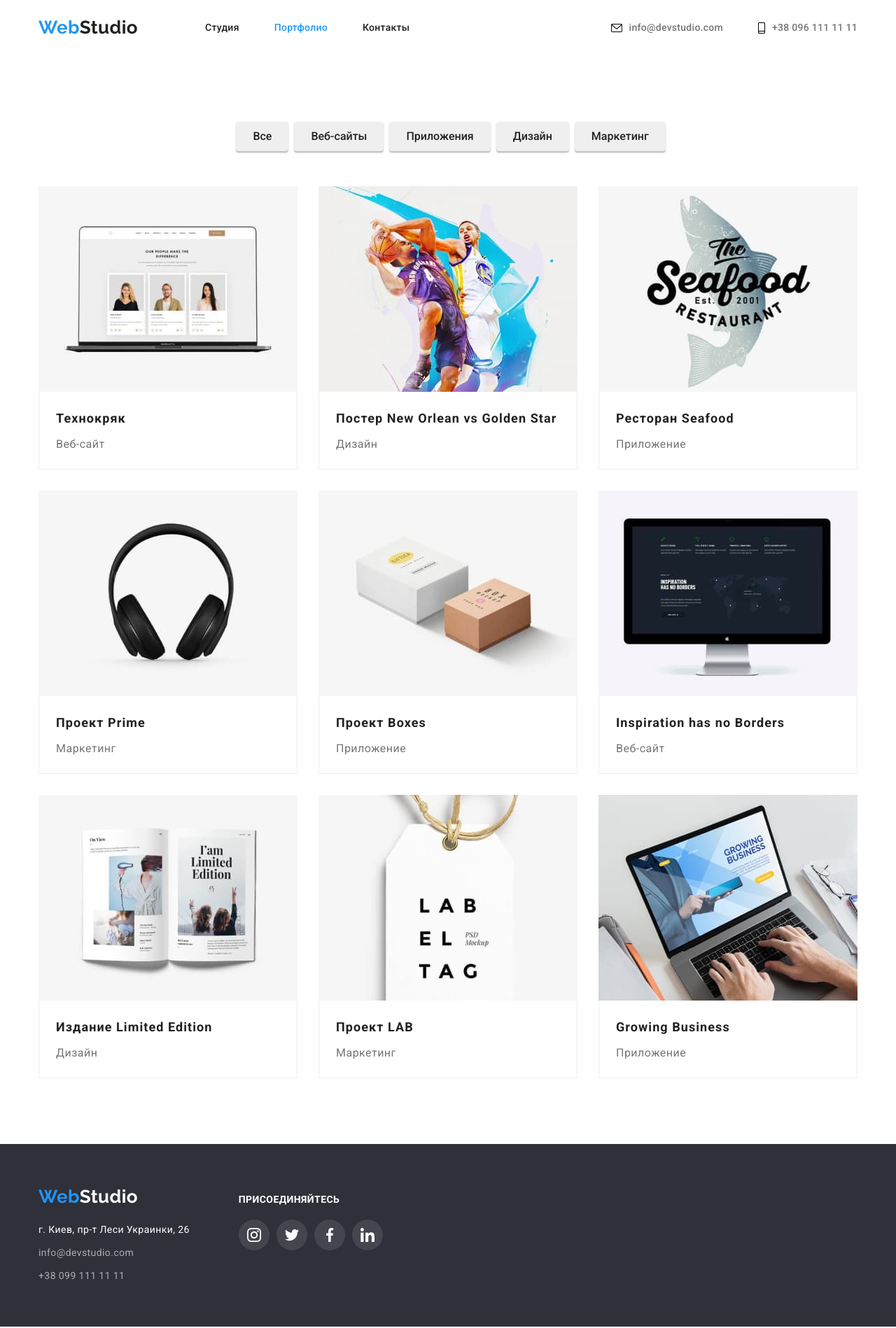
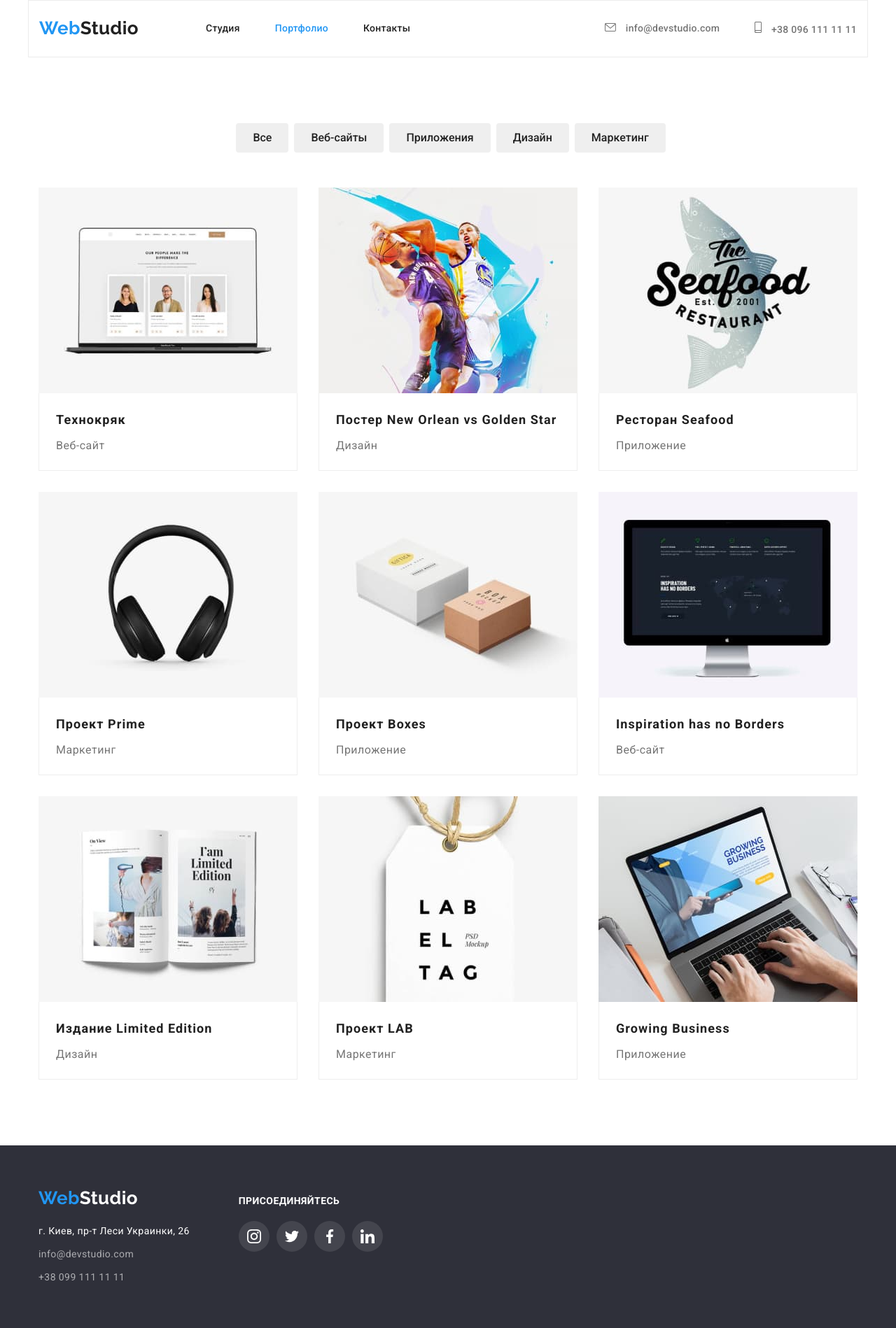
Before and after one commit to DiCumbrr/goit-markup-hw-04, a plain HTML site: page portfolio.html in a window 1280 px wide. Shown: the whole page at 70% size. Drawn offline with nearby package versions, Linux system fonts and the light colour scheme.

Commit message:
changes hw4

```diff
--- a/css/styles.css
+++ b/css/styles.css
@@ -64,6 +64,10 @@ body {
   font-family: 'Roboto', sans-serif;
   font-size: 14px;
   letter-spacing: 0.03em;
+}
+
+.border {
+  border: 1px solid #ececec;
 }
 
 .list {
@@ -324,6 +328,12 @@ body {
   margin-left: 30px;
 }
 
+.projects-item:hover,
+.projects-item:focus {
+  box-shadow: 0px 1px 1px rgba(0, 0, 0, 0.12), 0px 4px 4px rgba(0, 0, 0, 0.06),
+    1px 4px 6px rgba(0, 0, 0, 0.16);
+}
+
 /* button */
 .button {
   display: block;
@@ -367,8 +377,6 @@ body {
   cursor: pointer;
   margin-left: 8px;
   padding: 6px 22px;
-  box-shadow: 0px 3px 1px rgba(0, 0, 0, 0.1), 0px 1px 2px rgba(0, 0, 0, 0.08),
-    0px 2px 2px rgba(0, 0, 0, 0.12);
 }
 
 .button-primary:hover,
@@ -376,6 +384,8 @@ body {
   background-color: var(--accent-color);
   color: var(--primary-white-color);
   border-color: transparent;
+  box-shadow: 0px 3px 1px rgba(0, 0, 0, 0.1), 0px 1px 2px rgba(0, 0, 0, 0.08),
+    0px 2px 2px rgba(0, 0, 0, 0.12);
 }
 
 /* features */
@@ -421,7 +431,7 @@ body {
 .feature-icon-list {
   display: flex;
   justify-content: center;
-  padding-bottom: 30px;
+  margin-bottom: 30px;
 }
 
 .feature-icon {
@@ -458,8 +468,8 @@ body {
 .clients-list {
   display: flex;
   align-items: center;
-  padding-bottom: 94px;
 }
+
 .clients-title {
   color: var(--title-text-color);
   font-weight: 700;
@@ -468,7 +478,6 @@ body {
   text-align: center;
   letter-spacing: 0.03em;
   margin-bottom: 50px;
-  padding-top: 94px;
 }
 
 .clients-item {
@@ -520,7 +529,7 @@ body {
 }
 
 .contacts-icon-header {
-  color: var(--primary-text-color);
+  fill: var(--primary-text-color);
   cursor: pointer;
   margin-right: 10px;
 }
@@ -529,10 +538,15 @@ body {
   margin-right: 10px;
 }
 
-.contacts-icon-header:hover,
+.contacts-item:hover .contacts-icon-header,
+.contacts-item:focus .contacts-icon-header {
+  fill: var(--accent-color);
+}
+
+/* .contacts-icon-header:hover,
 .contacts-icon-header:focus {
   fill: var(--accent-color);
-}
+} */
 
 .contacts-item {
   display: inline-flex;
--- a/portfolio.html
+++ b/portfolio.html
@@ -23,7 +23,7 @@
   <body>
     <!-- Шапка сайта-->
     <header class="header-page">
-      <div class="container">
+      <div class="container border">
         <div class="box">
           <nav class="header-page-nav">
             <a href="./index.html" class="logo"><span class="accent">Web</span>Studio</a>
@@ -38,16 +38,20 @@
 
           <ul class="contact list">
             <li class="contacts-item">
+              <a href="mailto:info@devstudio.com" class="contact-title">
                 <svg class="contacts-icon-header" id="icon-envelope" width="16" height="12">
                   <use href="./images/symbol-defs.svg#icon-envelope"></use>
                 </svg>
-              <a href="mailto:info@devstudio.com" class="contact-title">info@devstudio.com</a>
+                info@devstudio.com</a
+              >
             </li>
             <li class="contacts-item">
+              <a href="tel:+380991111111" class="contact-title">
                 <svg class="contacts-icon-header" id="icon-smartphone" width="10" height="16">
                   <use href="./images/symbol-defs.svg#icon-smartphone"></use>
                 </svg>
-              <a href="tel:+380991111111" class="contact-title">+38 096 111 11 11</a>
+                +38 096 111 11 11</a
+              >
             </li>
           </ul>
         </div>
@@ -162,7 +166,7 @@
     <footer class="adress">
       <div class="contact-wrap">
         <div class="container">
-          <section class="contact-link">
+          <div class="contact-link">
             <a href="./index.html" class="logo-footer"
               ><span class="accent">Web</span><span class="accent-logo">Studio</span></a
             >
@@ -185,10 +189,10 @@
                 </li>
               </ul>
             </address>
-          </section>
+          </div>
           <div class="contacts-wrap-link">
-            <section class="contacts-link">
-              <h2 class="contacts-link-title">Присоединяйтесь</h2>
+            <div class="contacts-link">
+              <p class="contacts-link-title">Присоединяйтесь</p>
               <ul class="contacts-link-list list">
                 <li class="contacts-icon">
                   <a href="" class="contacts-icon-link">
@@ -219,7 +223,7 @@
                   </a>
                 </li>
               </ul>
-            </section>
+            </div>
           </div>
         </div>
       </div>
```
Also changed, not shown: index.html (+12 -8 lines). Lines whose indentation alone changed are shown as unchanged.
